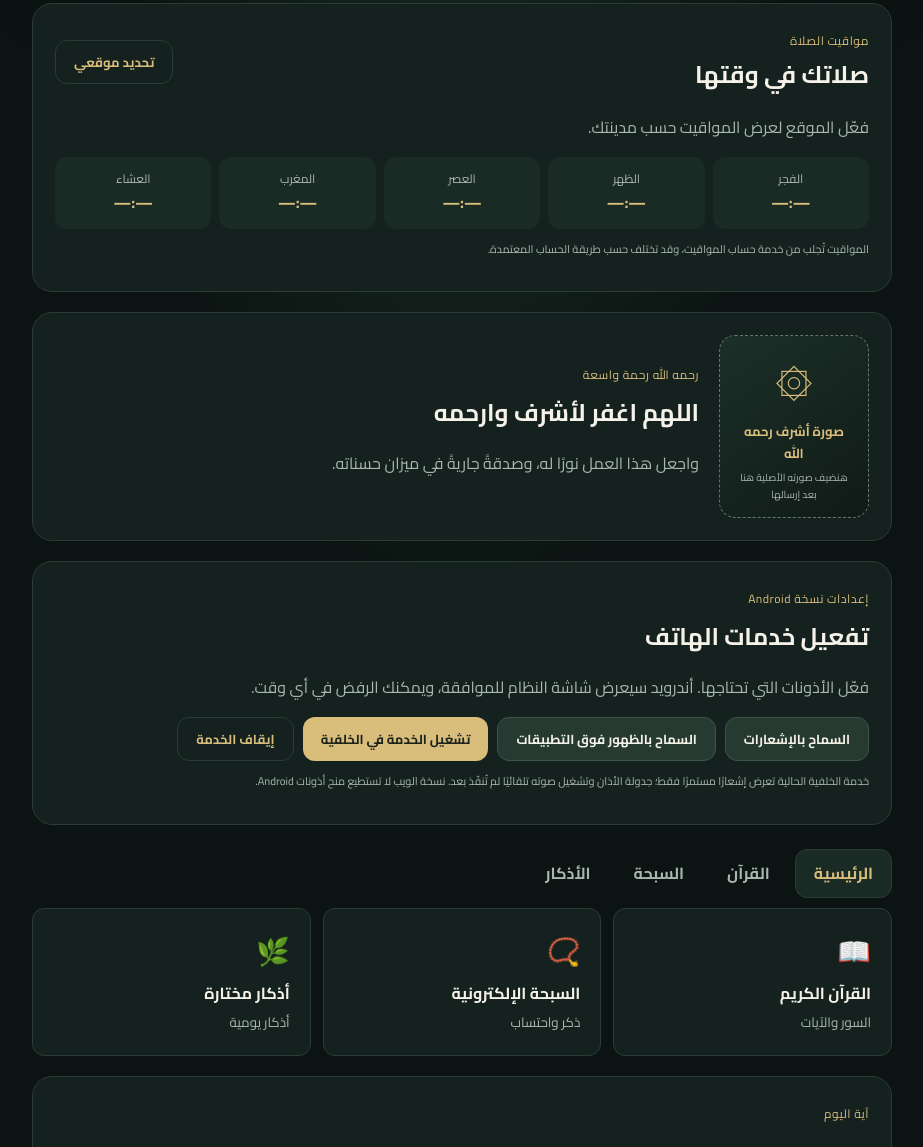
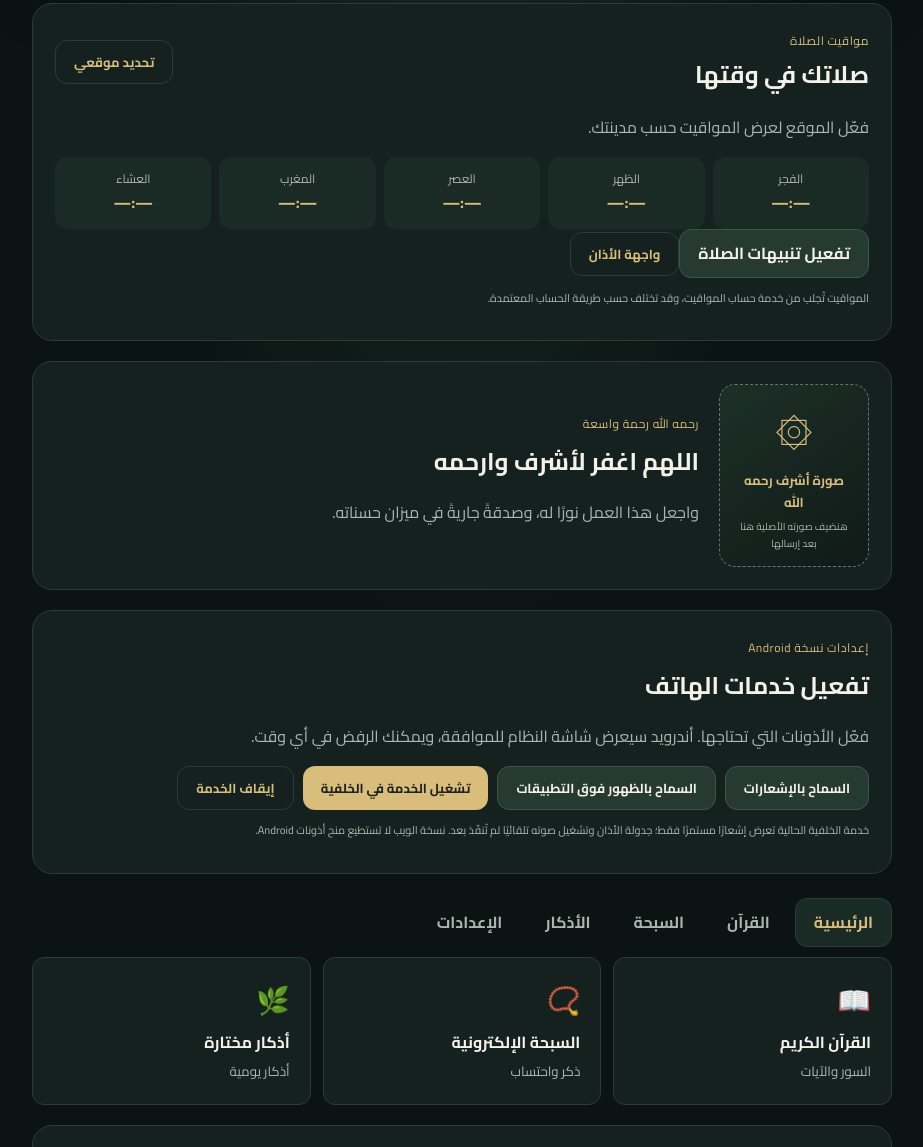
Before and after one commit to h2650368-ai/ashraf-al-khalq, a website: page index.html in a window 1280 px wide. Shown: the part 497-1644 px from the top of the page, without its empty margins (178-1101 px from the left). Drawn offline with Linux system fonts and the light colour scheme; no server answers.

Commit message:
Add settings, reciter, and prayer notification screens

```diff
--- a/index.html
+++ b/index.html
@@ -18,7 +18,7 @@
   <div class="section-head"><div><span class="eyebrow">مواقيت الصلاة</span><h2>صلاتك في وقتها</h2></div><button id="locateBtn" class="ghost">تحديد موقعي</button></div>
   <p id="locationText" class="muted">فعّل الموقع لعرض المواقيت حسب مدينتك.</p>
   <div id="prayerTimes" class="times"><div><small>الفجر</small><b>—:—</b></div><div><small>الظهر</small><b>—:—</b></div><div><small>العصر</small><b>—:—</b></div><div><small>المغرب</small><b>—:—</b></div><div><small>العشاء</small><b>—:—</b></div></div>
-  <p class="tiny">المواقيت تُجلب من خدمة حساب المواقيت، وقد تختلف حسب طريقة الحساب المعتمدة.</p>
+  <div class="prayer-actions"><button id="prayerNotifyBtn" class="secondary">تفعيل تنبيهات الصلاة</button><button id="openAdhanBtn" class="ghost">واجهة الأذان</button></div><p class="tiny">المواقيت تُجلب من خدمة حساب المواقيت، وقد تختلف حسب طريقة الحساب المعتمدة.</p>
 </section>
 <section class="panel memorial">
   <div class="memorial-photo" aria-label="مكان صورة أشرف">
@@ -38,7 +38,7 @@
   <p id="nativeStatus" class="tiny" role="status">خدمة الخلفية الحالية تعرض إشعارًا مستمرًا فقط؛ جدولة الأذان وتشغيل صوته تلقائيًا لم تُنفّذ بعد. نسخة الويب لا تستطيع منح أذونات Android.</p>
 </section>
 <nav class="tabs" aria-label="أقسام التطبيق">
-  <button class="tab active" data-tab="home">الرئيسية</button><button class="tab" data-tab="quran">القرآن</button><button class="tab" data-tab="tasbeeh">السبحة</button><button class="tab" data-tab="adhkar">الأذكار</button>
+  <button class="tab active" data-tab="home">الرئيسية</button><button class="tab" data-tab="quran">القرآن</button><button class="tab" data-tab="tasbeeh">السبحة</button><button class="tab" data-tab="adhkar">الأذكار</button><button class="tab" data-tab="settings">الإعدادات</button>
 </nav>
 <section id="home" class="view active">
   <div class="cards">
@@ -51,7 +51,7 @@
 <section id="quran" class="view">
   <div class="section-head"><div><span class="eyebrow">كلام الله</span><h2>القرآن الكريم</h2></div></div>
   <div class="row"><select id="surahSelect" aria-label="اختر السورة"><option value="">جاري تحميل السور…</option></select><button id="loadSurah" class="primary">عرض</button></div>
-  <div id="quranContent" class="quran-content panel">اختر سورة لعرض آياتها.</div>
+  <div class="reciter-row"><label for="reciterSelect">القارئ</label><select id="reciterSelect"><option value="ar.alafasy">مشاري العفاسي</option><option value="ar.abdurrahmaansudais">عبدالرحمن السديس</option><option value="ar.mahermuaiqly">ماهر المعيقلي</option><option value="ar.husary">محمود خليل الحصري</option><option value="ar.minshawi">محمد صديق المنشاوي</option></select></div><div id="quranContent" class="quran-content panel">اختر سورة لعرض آياتها.</div><div class="audio-panel panel"><div id="audioLabel">استمع إلى تلاوة السورة</div><audio id="quranAudio" controls preload="none"></audio></div>
   <p class="tiny">النص القرآني يُحمّل من واجهة AlQuran Cloud. راجع المصحف المعتمد عند الحفظ أو المراجعة.</p>
 </section>
 <section id="tasbeeh" class="view">
```
